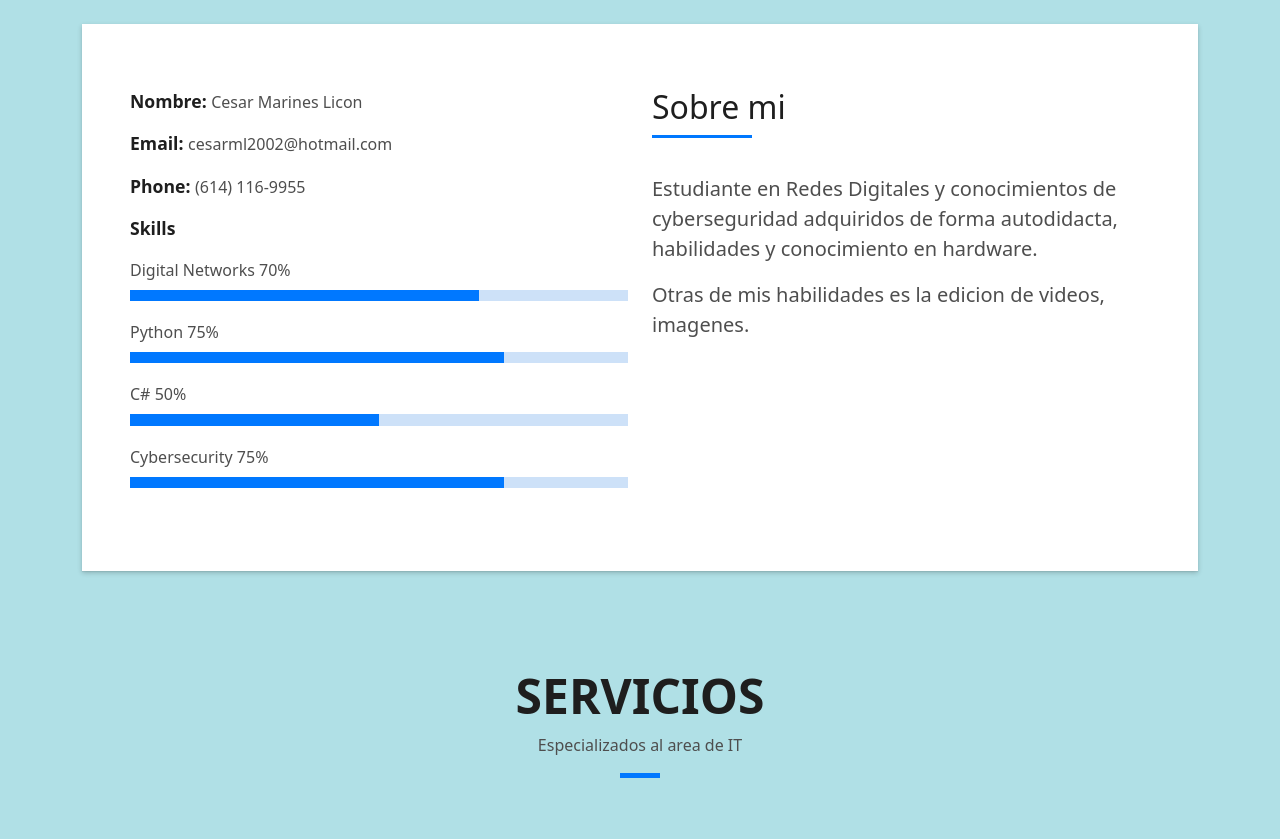
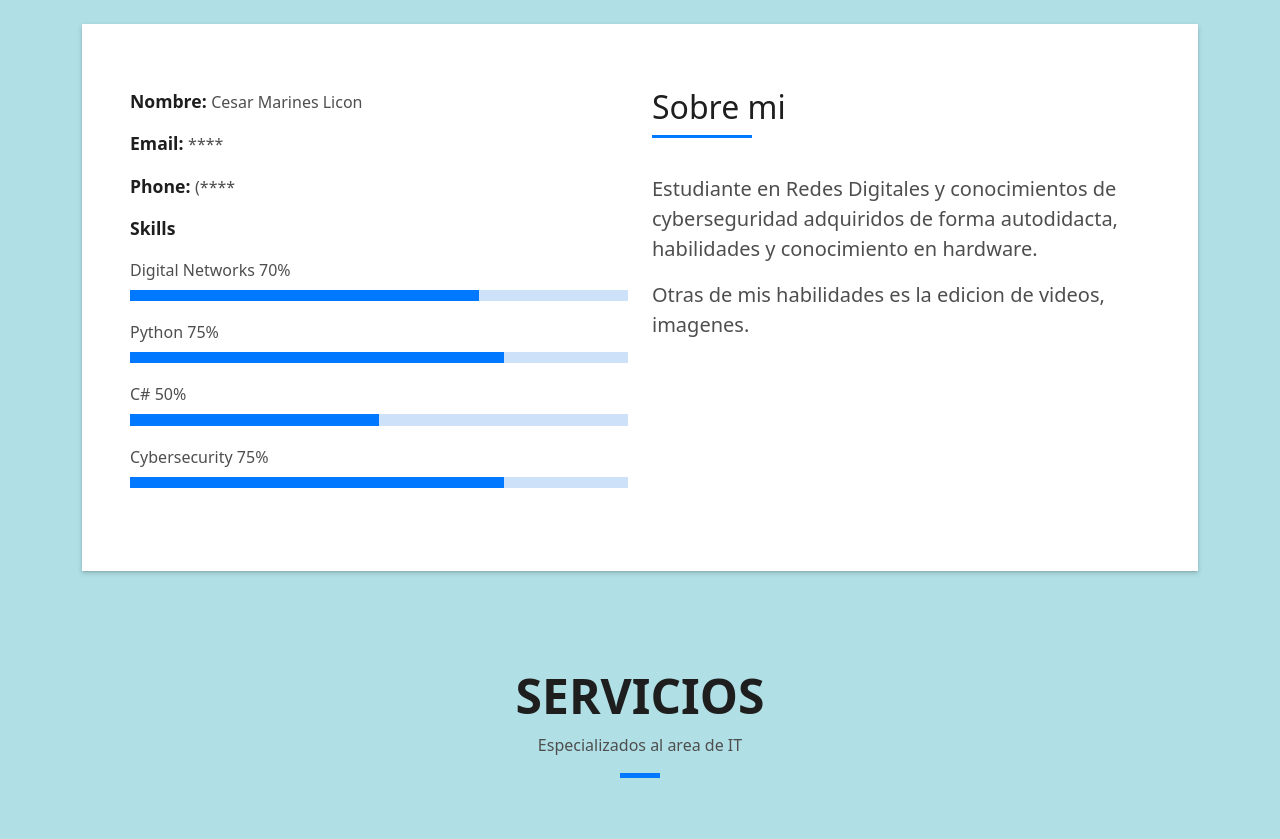
Before and after one commit to Commmodore64/marinescesar, a plain HTML site: page index.html in a window 1280 px wide. Shown: the part 840-1679 px from the top of the page. Drawn offline with Linux system fonts and the light colour scheme; files whose address does not match are found by name.

Commit message:
Update index.html

```diff
--- a/index.html
+++ b/index.html
@@ -106,8 +106,8 @@
                     <div class="col-sm-6 col-md-8">
                       <div class="about-info">
                         <p><span class="title-s">Nombre: </span> <span>Cesar Marines Licon</span></p>
-                        <p><span class="title-s">Email: </span> <span>cesarml2002@hotmail.com</span></p>
-                        <p><span class="title-s">Phone: </span> <span>(614) 116-9955</span></p>
+                        <p><span class="title-s">Email: </span> <span>****</span></p>
+                        <p><span class="title-s">Phone: </span> <span>(****</span></p>
                       </div>
                     </div>
                   </div>
```
